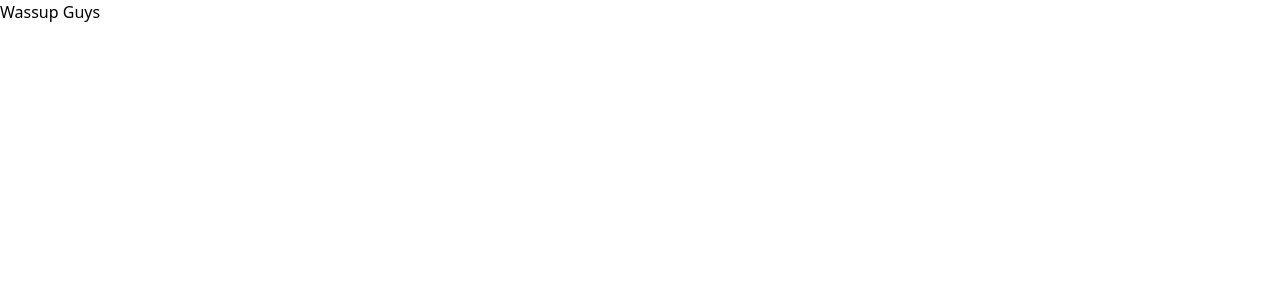
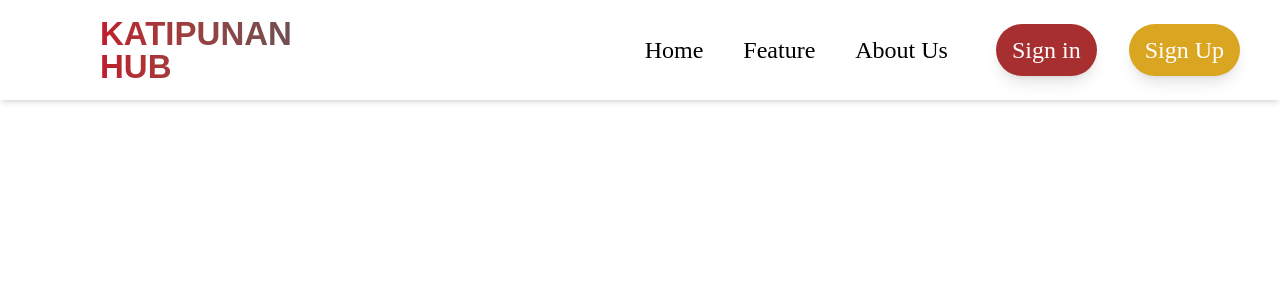
Before and after one commit to Vann-9214/Katipunan-Hub, a Next.js app: page / in a window 1280 px wide. Shown: the top 300 px of the page. Built offline with nearby package versions, Linux system fonts and the light colour scheme.

Commit message:
Added Landing Page Tab

```diff
--- a/src/app/(component-pages)/button-page/page.tsx
+++ b/src/app/(component-pages)/ButtonsPage/page.tsx
@@ -1,9 +1,10 @@
-import Button from "@/app/component/button";
+import Button, { TextButton } from "@/app/component/ReusableComponent/Buttons";
 
 export default function ButtonPage() {
   return (
     <div className="p-4 justify-center items-center flex min-h-screen">
       <Button text="Click Me" />
+      <TextButton text="Hello" />
     </div>
   );
 }
--- /dev/null
+++ b/src/app/(component-pages)/SignFormPage/page.tsx
@@ -0,0 +1,9 @@
+import SignInSignUpForm from "@/app/component/General/SignForms";
+
+export default function SignInSignUpFormPage() {
+  return (
+    <div>
+      <SignInSignUpForm />
+    </div>
+  );
+}
--- /dev/null
+++ b/src/app/component/General/LandingPageTab.tsx
@@ -0,0 +1,47 @@
+"use client";
+
+import Button, { TextButton } from "../ReusableComponent/Buttons";
+import { useState } from "react";
+export default function LandingPageComponent() {
+  const [show, setShow] = useState(false);
+  const [mode, setMode] = useState<"signin" | "signup">("signin");
+
+  const openModal = (m: "signin" | "signup") => {
+    setMode(m);
+    setShow(true);
+  };
+
+  const closeModal = () => setShow(false);
+
+  return (
+    <div className="fixed top-0 left-0 flex shadow-md bg-white w-full h-[100px] justify-between items-center pl-25">
+      <div>
+        <h1
+          style={{ fontFamily: "Montserrat, sans-serif" }}
+          className="font-bold text-[33px] bg-gradient-to-r from-[#BF1B2C] to-[#6D5050] bg-clip-text text-transparent leading-none select-none"
+        >
+          {" "}
+          KATIPUNAN
+          <br />
+          HUB
+        </h1>
+      </div>
+      <div className="flex gap-8 mr-10">
+        <div className="flex gap-2">
+          <TextButton
+            onClick={() => window.scrollTo({ top: 0, behavior: "smooth" })}
+            text="Home"
+          />
+          <TextButton text="Feature" />
+          <TextButton text="About Us" />
+        </div>
+        <Button text="Sign in" onClick={() => openModal("signin")} />
+        <Button
+          text="Sign Up"
+          bg="bg-[#DAA520]"
+          onClick={() => openModal("signup")}
+        />
+      </div>
+    </div>
+  );
+}
--- /dev/null
+++ b/src/app/component/General/SignForms.tsx
@@ -0,0 +1,7 @@
+export default function SignInSignUpForm() {
+  return (
+    <div>
+      <h1>Hi</h1>
+    </div>
+  );
+}
--- /dev/null
+++ b/src/app/component/ReusableComponent/Buttons.tsx
@@ -0,0 +1,50 @@
+import clsx from "clsx";
+
+export default function Button({
+  onClick,
+  text,
+  textcolor = "text-white",
+  bg = "bg-maroon",
+}: {
+  onClick?: () => void;
+  text: string;
+  textcolor?: string;
+  bg?: string;
+}) {
+  return (
+    <button
+      onClick={onClick}
+      style={{ fontFamily: "Roboto Slab, serif" }}
+      className={clsx(
+        "px-4 py-2 cursor-pointer inline-flex transition-all hover:scale-103 duration-150 ease-in-out active:scale-97 font-medium text-[24px] rounded-[30px] shadow-lg hover:brightness-105 hover:shadow-xl active:brightness-95 active:shadow-md",
+        bg,
+        textcolor
+      )}
+    >
+      {text}
+    </button>
+  );
+}
+
+export function TextButton({
+  onClick,
+  text,
+  className,
+}: {
+  onClick?: () => void;
+  text: string;
+  className?: string;
+}) {
+  return (
+    <button
+      onClick={onClick}
+      style={{ fontFamily: "Roboto Slab, serif" }}
+      className={clsx(
+        "px-4 py-2 cursor-pointer inline-flex transition-all hover:scale-103 duration-150 ease-in-out active:scale-97 font-medium text-[24px]",
+        className
+      )}
+    >
+      {text}
+    </button>
+  );
+}
--- a/src/app/component/button.tsx
+++ /dev/null
@@ -1,20 +0,0 @@
-import clsx from "clsx";
-
-export default function Button({
-  text,
-  className = "bg-maroon text-white rounded-[20px] shadow-lg hover:brightness-105 hover:shadow-xl active:brightness-95 active:shadow-md",
-}: {
-  text: string;
-  className?: string;
-}) {
-  return (
-    <button
-      className={clsx(
-        "px-4 py-2 cursor-pointer inline-flex transition-all hover:scale-103 duration-150 ease-in-out active:scale-97 ",
-        className
-      )}
-    >
-      {text}
-    </button>
-  );
-}
--- a/src/app/globals.css
+++ b/src/app/globals.css
@@ -1,4 +1,6 @@
 @import "tailwindcss";
+@import url("https://fonts.googleapis.com/css2?family=Montserrat:wght@400;500;700&display=swap");
+@import url("https://fonts.googleapis.com/css2?family=Roboto+Slab:wght@400;500;700&display=swap");
 
 @theme {
   --color-maroon: #a82f2f;
@@ -7,3 +9,18 @@
   --color-lightgoldshade: #f1dd8d;
   --color-goldtint: #f3ca5299;
 }
+
+@keyframes fadeIn {
+  from {
+    opacity: 0;
+    transform: scale(0.9);
+  }
+  to {
+    opacity: 1;
+    transform: scale(1);
+  }
+}
+
+.animate-fadeIn {
+  animation: fadeIn 0.25s ease-out forwards;
+}
--- a/src/app/page.tsx
+++ b/src/app/page.tsx
@@ -1,9 +1,9 @@
-// app/page.tsx (or pages/index.tsx for older versions)
+import Tab from "@/app/component/General/LandingPageTab";
 
-export default function Home() {
+export default function LandingPage() {
   return (
     <div>
-      <h1>Wassup Guys</h1>
+      <Tab />
     </div>
   );
 }
```
Also changed, not shown: src/app/component/textbox.tsx (deleted).
